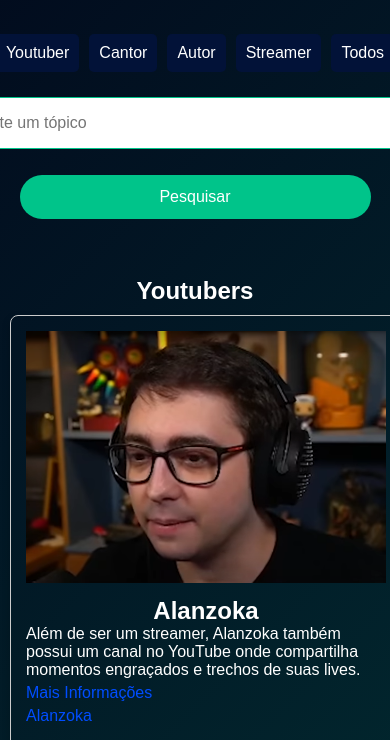
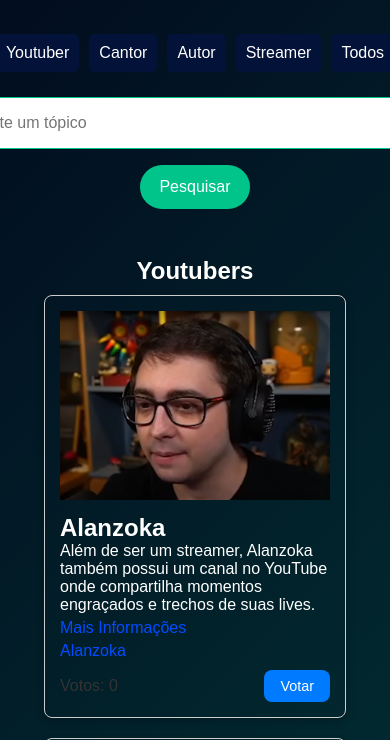
Before and after one commit to kauanmm11/projeto-influentes, a plain HTML site: page index.html in a window 390 px wide. Shown: the part 98-838 px from the top of the page. Drawn offline with Linux system fonts and the light colour scheme.

Commit message:
tirando media

```diff
--- a/estilo/style.css
+++ b/estilo/style.css
@@ -149,45 +149,3 @@
 .votar:hover {
     background-color: #0056b3;
 }
-
-/* Consulta de mídia para dispositivos móveis */
-@media (max-width: 768px) {
-    .card-container {
-        flex-direction: column;
-        align-items: center;
-    }
-
-    .card-primeiro {
-        width: 80%;
-    }
-
-    .search-section, .buttons-section {
-        display: flex;
-        flex-direction: column;
-        align-items: center;
-    }
-
-    button {
-        width: 100%;
-        margin: 5px 0;
-    }
-
-    h2 {
-        text-align: center;
-    }
-}
-
-@media (max-width: 480px) {
-    .card-primeiro {
-        width: 100%;
-    }
-
-    .search-section, .buttons-section {
-        width: 100%;
-    }
-
-    button {
-        width: 90%;
-        margin: 10px auto;
-    }
-}
```
